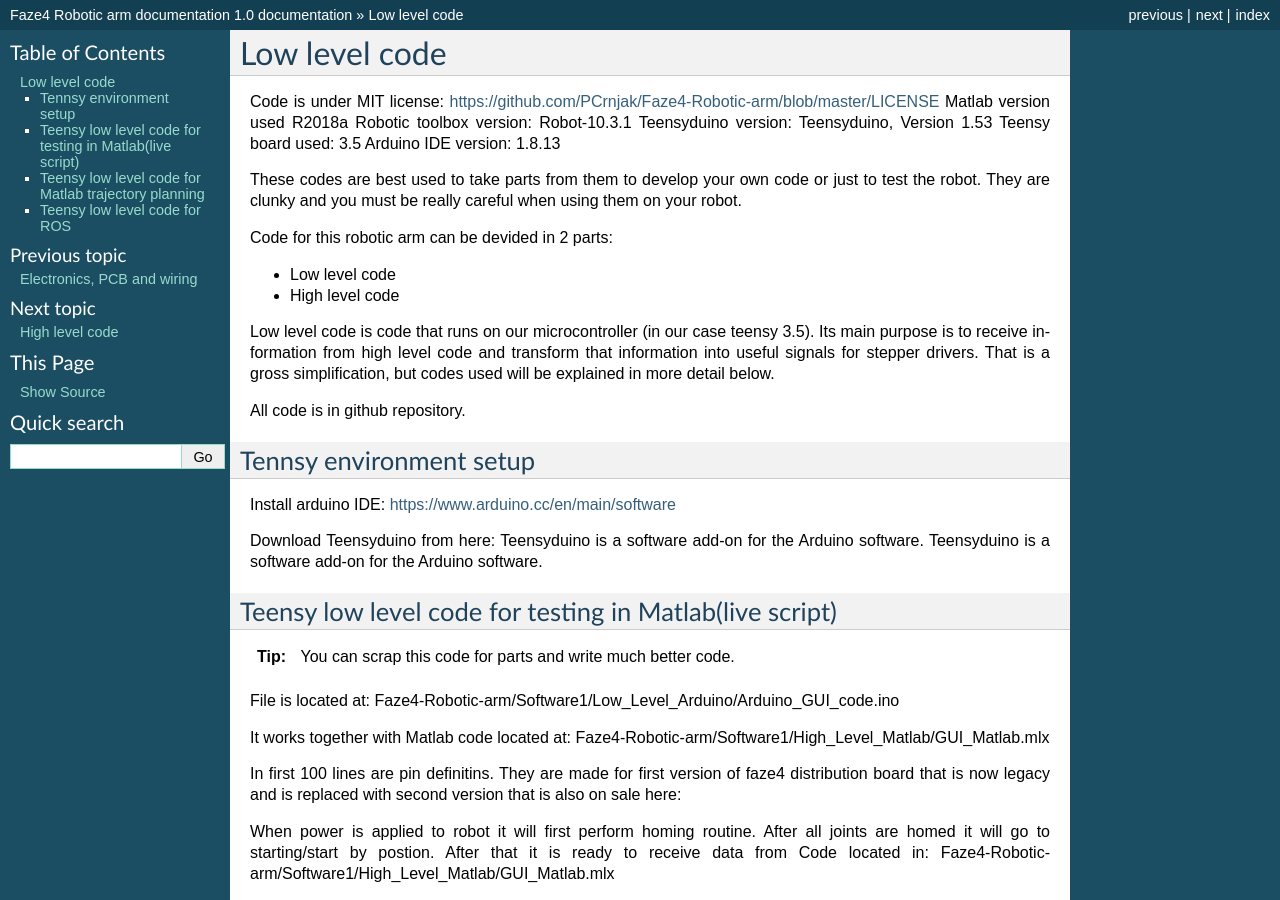
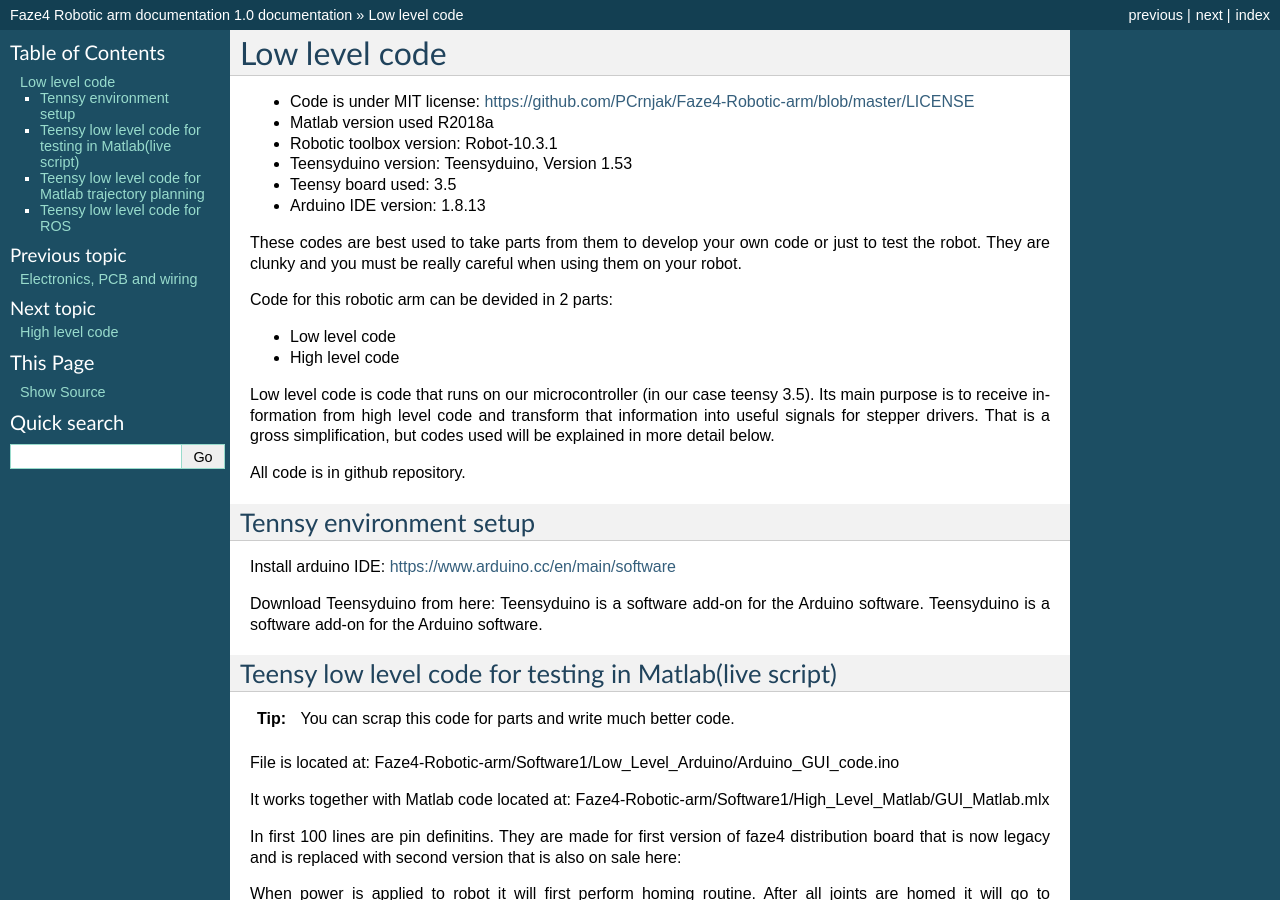
Before and after one commit to PCrnjak/Faze4-Robotic-arm, a Sphinx documentation site: the page built from docs/F_Code.rst, in a window 1280 px wide and 900 px high. Built offline with Sphinx 7.4.7, drawn with Linux system fonts in a browser that asks for light colours.

Commit message:
Update F_Code.rst

```diff
--- a/docs/F_Code.rst
+++ b/docs/F_Code.rst
@@ -5,12 +5,12 @@
 .. meta::
    :description lang=en: info about Code.
 
-Code is under MIT license: https://github.com/PCrnjak/Faze4-Robotic-arm/blob/master/LICENSE
-Matlab version used R2018a
-Robotic toolbox version: Robot-10.3.1
-Teensyduino version: Teensyduino, Version 1.53
-Teensy board used: 3.5
-Arduino IDE version: 1.8.13
+* Code is under MIT license: https://github.com/PCrnjak/Faze4-Robotic-arm/blob/master/LICENSE
+* Matlab version used R2018a
+* Robotic toolbox version: Robot-10.3.1
+* Teensyduino version: Teensyduino, Version 1.53
+* Teensy board used: 3.5
+* Arduino IDE version: 1.8.13
 
 
 These codes are best used to take parts from them to develop your own code or just to test the robot.
```
